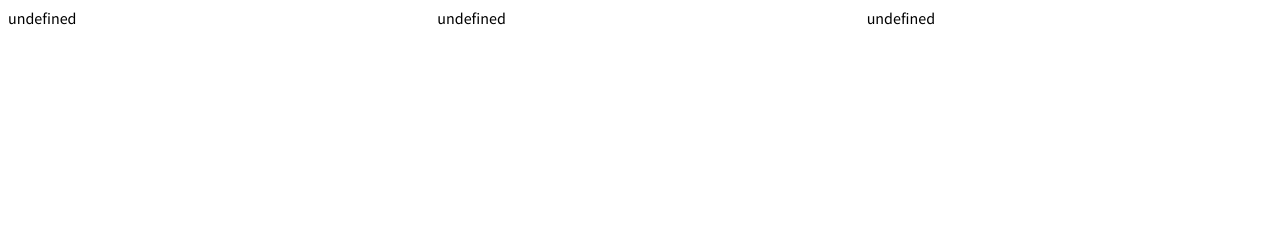
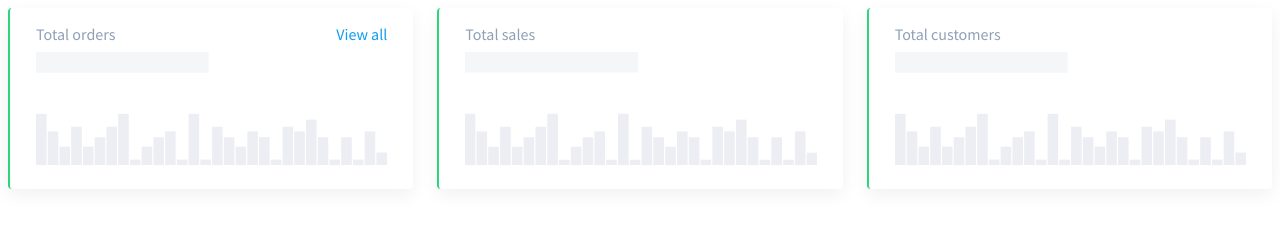
Before and after one commit to js-tasks-ru/js-20250320_moonlight2216, a website: page 04-oop-basic-intro-to-dom/1-column-chart/index.html in a window 1280 px wide. Drawn offline with Linux system fonts and the light colour scheme.

Commit message:
Column chart work

```diff
--- a/04-oop-basic-intro-to-dom/1-column-chart/index.js
+++ b/04-oop-basic-intro-to-dom/1-column-chart/index.js
@@ -1,3 +1,89 @@
 export default class ColumnChart {
+  chartHeight = 50;
+  constructor(props = {}) {
+    const {
+      data = [],
+      label = "",
+      value = 0,
+      link = "",
+      formatHeading = (value) => value,
+    } = props;
+    this.data = data;
+    this.label = label;
+    this.value = value;
+    this.link = link;
+    this.formatHeading = formatHeading;
+    this.element = this.createElement();
+  }
 
+  createLinkTemplate() {
+    if (this.link) {
+      return `<a class="column-chart__link" href = ${this.link}>View all</a>`;
+    } else {
+      return "";
+    }
+  }
+
+  getColumnProps(data) {
+    const maxValue = Math.max(...data);
+    const scale = 50 / maxValue;
+
+    return data.map((item) => {
+      return {
+        percent: ((item / maxValue) * 100).toFixed(0) + "%",
+        value: String(Math.floor(item * scale)),
+      };
+    });
+  }
+
+  createChartTemplate() {
+    return this.getColumnProps(this.data)
+      .map(
+        ({ value, percent }) =>
+          `<div style="--value: ${value}" data-tooltip=${percent}></div>`
+      )
+      .join("");
+  }
+
+  createTemplate() {
+    return `
+      <div class="dashboard__chart_sales">
+    <div class="column-chart" style="--chart-height: 50">
+      <div class="column-chart__title">
+        Total ${this.label}
+        ${this.createLinkTemplate()}
+      </div>
+      <div class="column-chart__container">
+        <div data-element="header" class="column-chart__header">${this.formatHeading(
+          this.value
+        )} </div>
+        <div data-element="body" class="column-chart__chart">
+        ${this.createChartTemplate()}
+
+
+        </div>
+      </div>
+    </div>
+  </div>
+    `;
+  }
+  createElement() {
+    const element = document.createElement("div");
+    element.innerHTML = this.createTemplate();
+    element.classList.add("column-chart_loading");
+
+    return element;
+  }
+
+  update(newData) {
+    this.data = newData;
+    this.element.innerHTML = this.createTemplate();
+  }
+
+  destroy() {
+    this.remove();
+  }
+  remove() {
+    this.element.remove();
+  }
 }
```
Also changed, not shown: 04-oop-basic-intro-to-dom/1-column-chart/index.html (+1 -1 lines).
